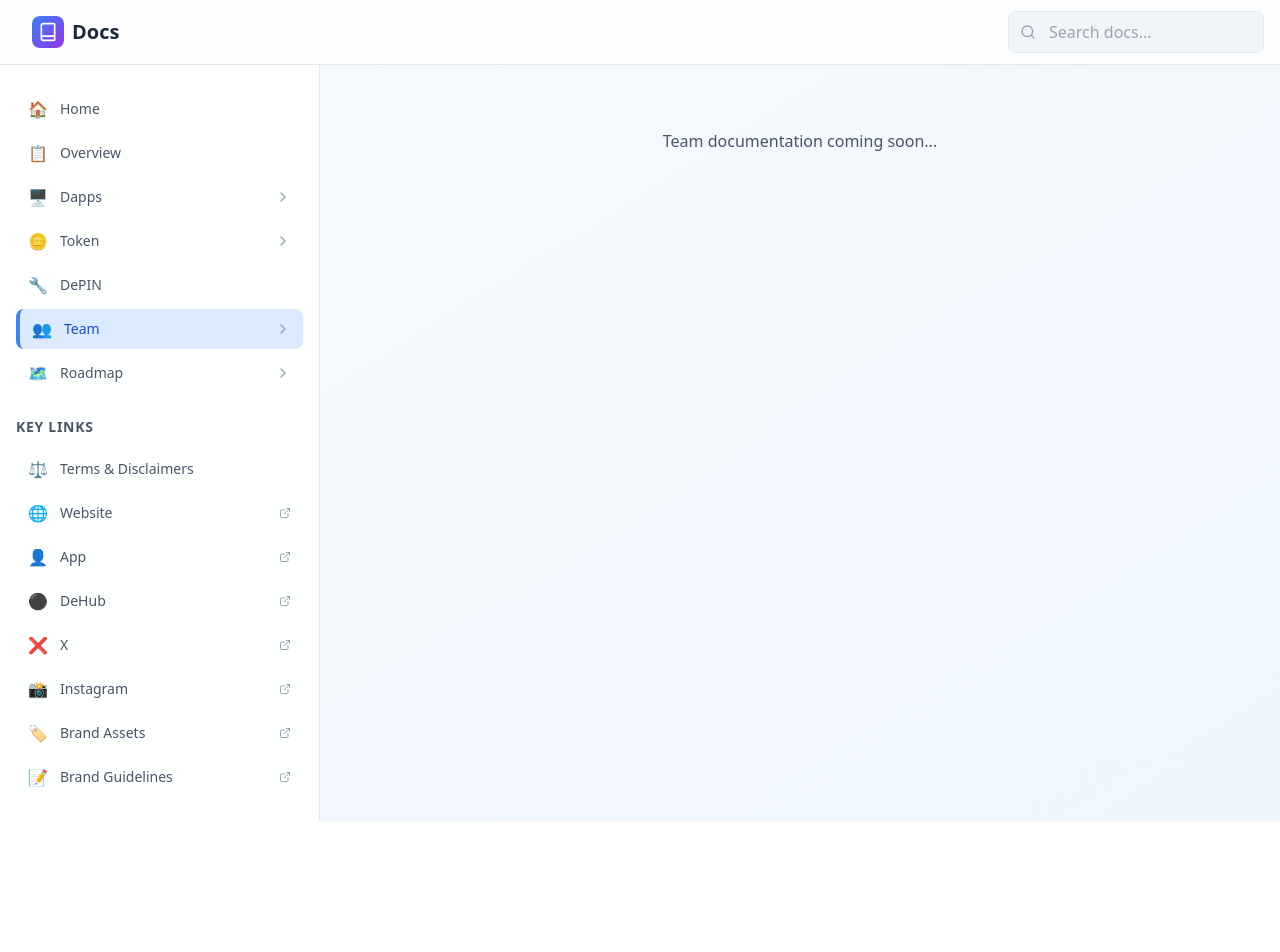
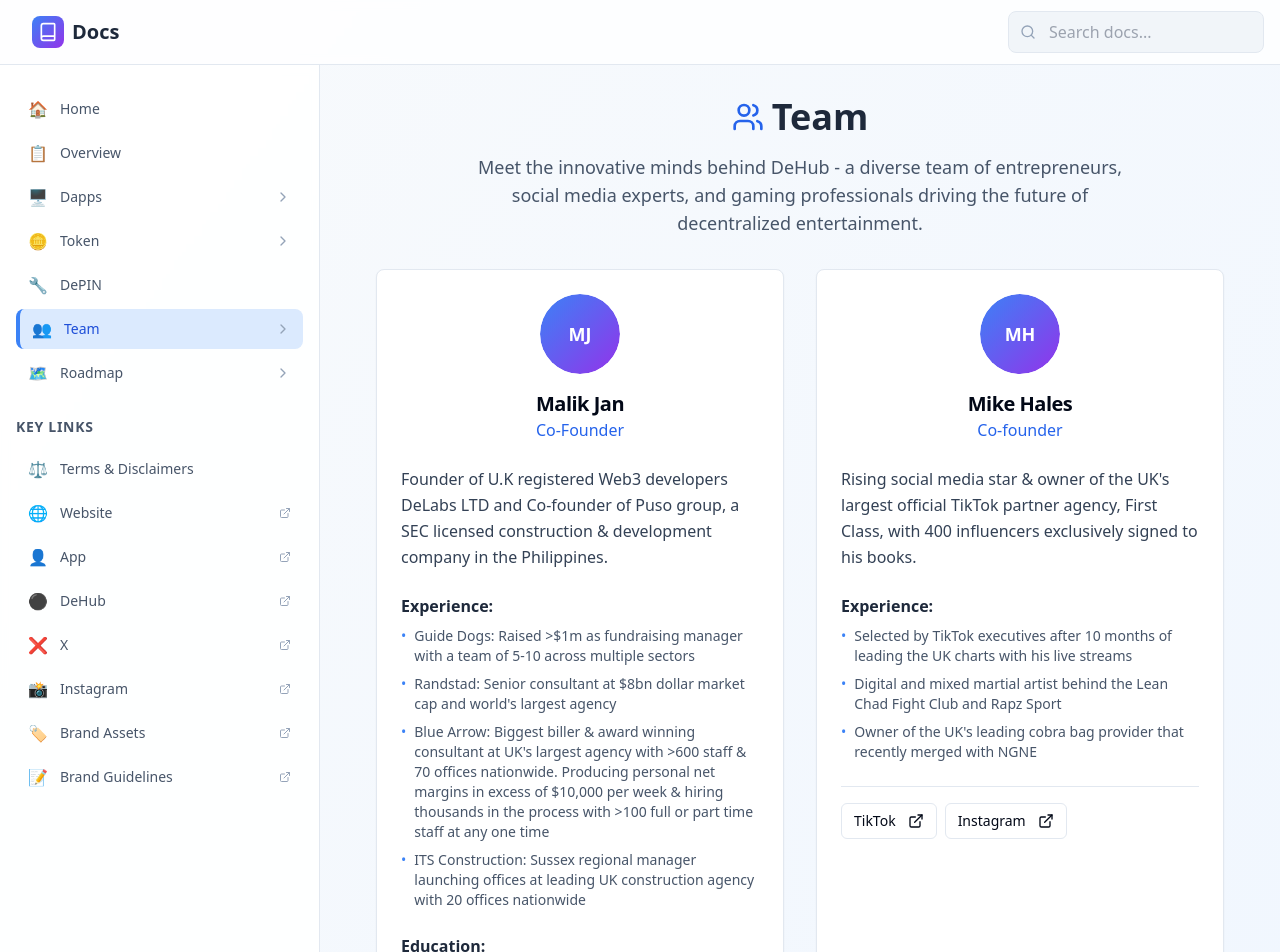
Before and after one commit to maldoteth/dehubdocs, a React (Vite) app: page /docs/team in a window 1280 px wide. Shown: the top 952 px of the page. Before the commit the page ends 821 px from the top, so only its background shows below. Built offline with nearby package versions, Linux system fonts and the light colour scheme.

Commit message:
feat: Implement Team page
Create a new Team page with the provided content and integrate it into the documentation structure.

```diff
--- a/src/App.tsx
+++ b/src/App.tsx
@@ -12,6 +12,7 @@ import DePIN from "./pages/docs/DePIN";
 import QuickStart from "./pages/docs/QuickStart";
 import Installation from "./pages/docs/Installation";
 import ApiEndpoints from "./pages/docs/ApiEndpoints";
+import Team from "./pages/docs/Team";
 
 const queryClient = new QueryClient();
 
@@ -29,7 +30,7 @@ const App = () => (
             <Route path="dapps" element={<div className="p-8 text-center text-slate-600">Dapps documentation coming soon...</div>} />
             <Route path="token" element={<div className="p-8 text-center text-slate-600">Token documentation coming soon...</div>} />
             <Route path="depin" element={<DePIN />} />
-            <Route path="team" element={<div className="p-8 text-center text-slate-600">Team documentation coming soon...</div>} />
+            <Route path="team" element={<Team />} />
             <Route path="roadmap" element={<div className="p-8 text-center text-slate-600">Roadmap documentation coming soon...</div>} />
             <Route path="terms" element={<div className="p-8 text-center text-slate-600">Terms & Disclaimers documentation coming soon...</div>} />
             <Route path="website" element={<div className="p-8 text-center text-slate-600">Website documentation coming soon...</div>} />
--- /dev/null
+++ b/src/pages/docs/Team.tsx
@@ -0,0 +1,156 @@
+
+import React from 'react';
+import { Card, CardContent, CardHeader, CardTitle } from '@/components/ui/card';
+import { Avatar, AvatarFallback } from '@/components/ui/avatar';
+import { Button } from '@/components/ui/button';
+import { ExternalLink, Users } from 'lucide-react';
+
+const teamMembers = [
+  {
+    name: 'Malik Jan',
+    role: 'Co-Founder',
+    bio: "Founder of U.K registered Web3 developers DeLabs LTD and Co-founder of Puso group, a SEC licensed construction & development company in the Philippines.",
+    experience: [
+      "Guide Dogs: Raised >$1m as fundraising manager with a team of 5-10 across multiple sectors",
+      "Randstad: Senior consultant at $8bn dollar market cap and world's largest agency",
+      "Blue Arrow: Biggest biller & award winning consultant at UK's largest agency with >600 staff & 70 offices nationwide. Producing personal net margins in excess of $10,000 per week & hiring thousands in the process with >100 full or part time staff at any one time",
+      "ITS Construction: Sussex regional manager launching offices at leading UK construction agency with 20 offices nationwide"
+    ],
+    education: [
+      "Biomedical Science, dropped out into Business",
+      "Portsmouth University & Queen Alexander Hospital Laboratory, Cosham, UK",
+      "BTEC Business Diploma with a Distinction Star",
+      "NEBOSH qualified and trained HSE consultant"
+    ],
+    socials: [
+      { platform: 'LinkedIn', url: '#' },
+      { platform: 'X', url: '#' }
+    ],
+    initials: 'MJ'
+  },
+  {
+    name: 'Mike Hales',
+    role: 'Co-founder',
+    bio: "Rising social media star & owner of the UK's largest official TikTok partner agency, First Class, with 400 influencers exclusively signed to his books.",
+    experience: [
+      "Selected by TikTok executives after 10 months of leading the UK charts with his live streams",
+      "Digital and mixed martial artist behind the Lean Chad Fight Club and Rapz Sport",
+      "Owner of the UK's leading cobra bag provider that recently merged with NGNE"
+    ],
+    socials: [
+      { platform: 'TikTok', url: '#' },
+      { platform: 'Instagram', url: '#' }
+    ],
+    initials: 'MH'
+  },
+  {
+    name: 'Indi Jay Cammish',
+    role: 'Co-Founder',
+    bio: 'Social media, content & dance expert overseeing communications & corporate relations.',
+    experience: [
+      "Highly experienced working directly alongside global stars such as Mabel on long term world tours",
+      "Performed at the Platinum Party at The Palace event for her majesty, the Queen of England in the summer of 2022",
+      "Co-founder of First Class, the UK's leading TikTok partner agency"
+    ],
+    socials: [],
+    initials: 'IC'
+  },
+  {
+    name: 'Bailey Young',
+    role: 'Co-Founder',
+    bio: 'Operational powerhouse and former pro-gamer heavily connected across the gaming, music & entertainment scene.',
+    experience: [
+      "Investments and tokenomics expert who played an instrumental role in the astronomic growth of DeHub in 2021",
+      "Oversaw the Blocjerk fundraise of $1,000,000 in 2023 which gave a peak ROI of 1,000%",
+      "Former professional gamer, ranking globally in the top 3 COD MW2 and top 100 on Warzone under the tag RickyBobby"
+    ],
+    socials: [],
+    initials: 'BY'
+  }
+];
+
+export default function Team() {
+  return (
+    <div className="space-y-8">
+      {/* Header */}
+      <div className="text-center space-y-4">
+        <div className="flex items-center justify-center space-x-2">
+          <Users className="w-8 h-8 text-blue-600" />
+          <h1 className="text-4xl font-bold text-slate-800">Team</h1>
+        </div>
+        <p className="text-lg text-slate-600 max-w-2xl mx-auto">
+          Meet the innovative minds behind DeHub - a diverse team of entrepreneurs,
+          social media experts, and gaming professionals driving the future of decentralized entertainment.
+        </p>
+      </div>
+
+      {/* Team Grid */}
+      <div className="grid gap-8 md:grid-cols-2 lg:grid-cols-2">
+        {teamMembers.map((member, index) => (
+          <Card key={index} className="hover:shadow-lg transition-shadow duration-300">
+            <CardHeader className="text-center space-y-4">
+              <Avatar className="w-20 h-20 mx-auto">
+                <AvatarFallback className="text-lg font-semibold bg-gradient-to-br from-blue-500 to-purple-600 text-white">
+                  {member.initials}
+                </AvatarFallback>
+              </Avatar>
+              <div>
+                <CardTitle className="text-xl">{member.name}</CardTitle>
+                <p className="text-blue-600 font-medium">{member.role}</p>
+              </div>
+            </CardHeader>
+
+            <CardContent className="space-y-6">
+              {/* Bio */}
+              <p className="text-slate-700 leading-relaxed">{member.bio}</p>
+
+              {/* Experience */}
+              {member.experience && (
+                <div>
+                  <h4 className="font-semibold text-slate-800 mb-2">Experience:</h4>
+                  <ul className="space-y-2">
+                    {member.experience.map((exp, idx) => (
+                      <li key={idx} className="text-sm text-slate-600 flex">
+                        <span className="text-blue-500 mr-2">•</span>
+                        <span>{exp}</span>
+                      </li>
+                    ))}
+                  </ul>
+                </div>
+              )}
+
+              {/* Education */}
+              {member.education && (
+                <div>
+                  <h4 className="font-semibold text-slate-800 mb-2">Education:</h4>
+                  <ul className="space-y-1">
+                    {member.education.map((edu, idx) => (
+                      <li key={idx} className="text-sm text-slate-600 flex">
+                        <span className="text-blue-500 mr-2">•</span>
+                        <span>{edu}</span>
+                      </li>
+                    ))}
+                  </ul>
+                </div>
+              )}
+
+              {/* Social Links */}
+              {member.socials.length > 0 && (
+                <div className="flex space-x-2 pt-4 border-t border-slate-200">
+                  {member.socials.map((social, idx) => (
+                    <Button key={idx} variant="outline" size="sm" asChild>
+                      <a href={social.url} className="flex items-center space-x-1">
+                        <span>{social.platform}</span>
+                        <ExternalLink className="w-3 h-3" />
+                      </a>
+                    </Button>
+                  ))}
+                </div>
+              )}
+            </CardContent>
+          </Card>
+        ))}
+      </div>
+    </div>
+  );
+}
```
